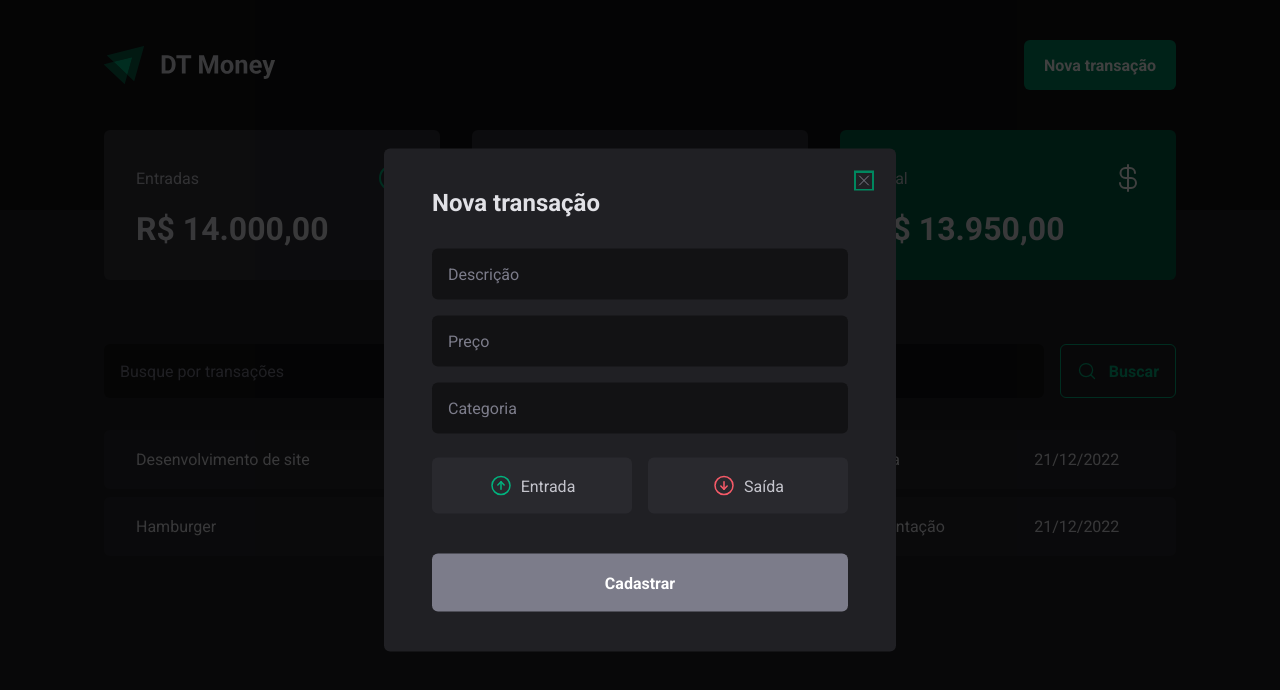
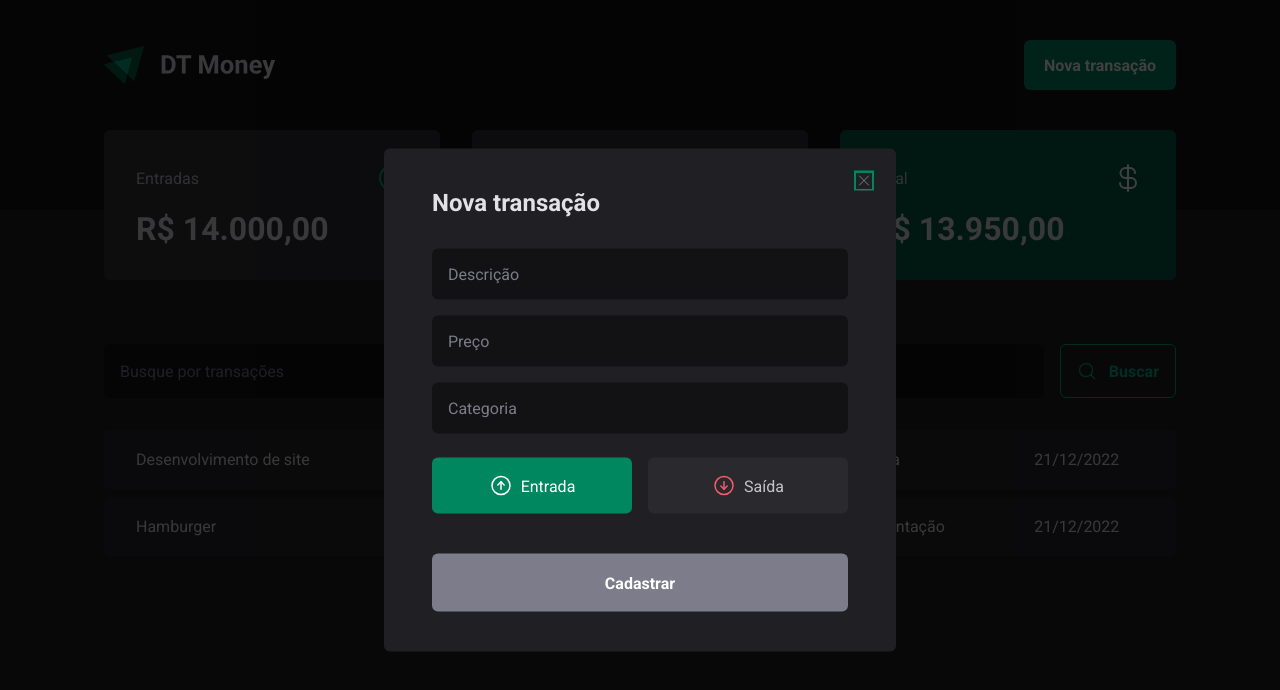
Before and after one commit to FelipeEWeiss/dt-money, a React (Vite) app: page / in a window 1280 px wide. Both pictures are taken after a click on the button "Nova transação". Shown: the top 690 px of the page. Built offline with nearby package versions, Linux system fonts and the light colour scheme; data requests are answered from the project's data file.

Commit message:
improve(form): Get transaction type value

```diff
--- a/src/components/NewTransactionModal/index.tsx
+++ b/src/components/NewTransactionModal/index.tsx
@@ -4,24 +4,28 @@
 import * as z from 'zod';
 
 import { CloseButton, Content, Overlay, TransactionType, TransactionTypeButton } from './styles';
-import { useForm } from 'react-hook-form';
+import { Controller, useForm } from 'react-hook-form';
 
 const newTransactionFormSchema = z.object({
   description: z.string(),
   price: z.number(),
   category: z.string(),
-  // type: z.enum(['income', 'outcome']),
+  type: z.enum(['income', 'outcome']),
 })
 
 type NewTransactionFormInputs = z.infer<typeof newTransactionFormSchema>;
 
 export const NewTransactionModal = () => {
   const {
+    control,
     register,
     handleSubmit,
     formState: { isSubmitting }
   } = useForm<NewTransactionFormInputs>({
-    resolver: zodResolver(newTransactionFormSchema)
+    resolver: zodResolver(newTransactionFormSchema),
+    defaultValues: {
+      type: 'income'
+    }
   });
 
   const handleCreateNewTransaction = (data: NewTransactionFormInputs) => {
@@ -59,7 +63,15 @@
             {...register('category')}
           />
 
-          <TransactionType>
+          <Controller
+            control={control}
+            name="type"
+            render={({ field }) => {
+              return (
+                <TransactionType
+                  onValueChange={field.onChange}
+                  value={field.value}
+                >
                   <TransactionTypeButton variant='income' value='income'>
                     <ArrowCircleUp size={24} />
                     Entrada
@@ -70,6 +82,9 @@
                     Saída
                   </TransactionTypeButton>
                 </TransactionType>
+              );
+            }}
+          />
 
           <button
             type="submit"
```
Lines whose indentation alone changed are shown as unchanged.
